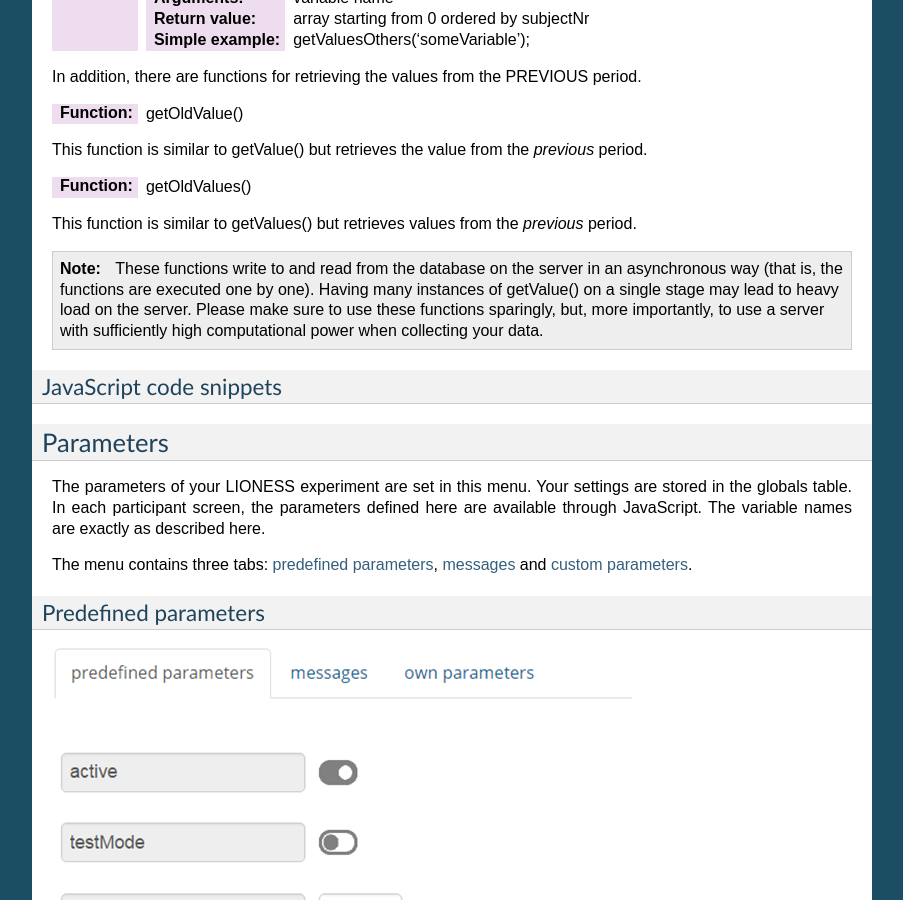
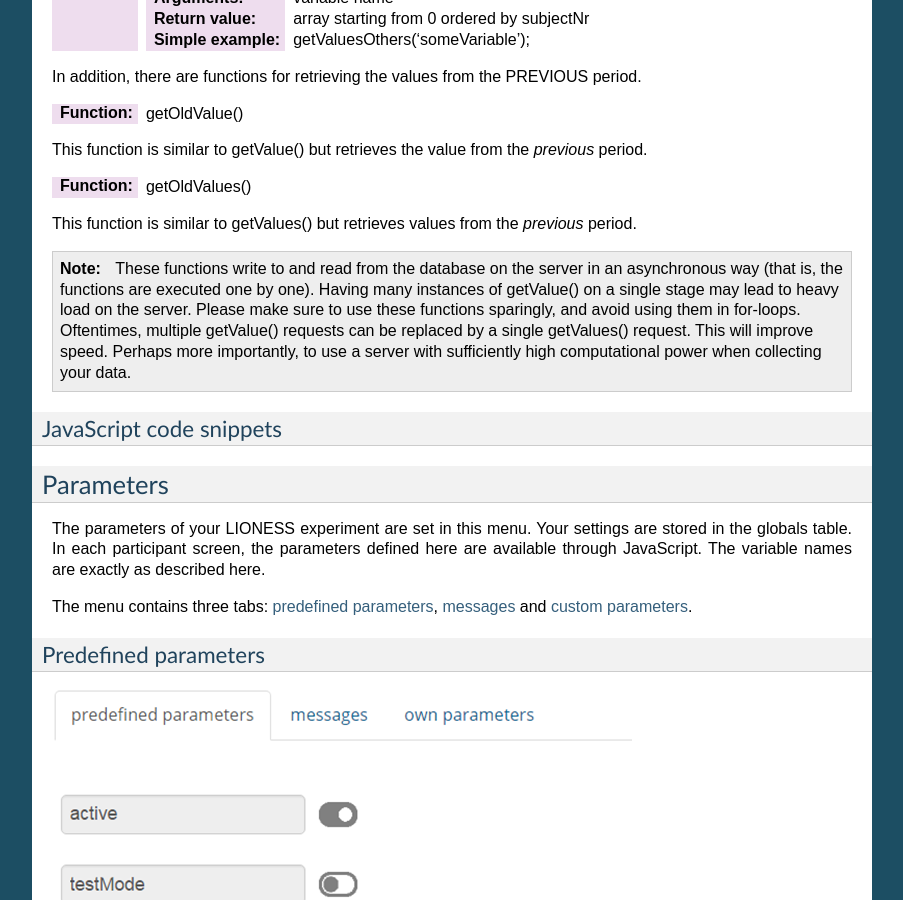
Before and after one commit to marcusgia2505/LIONESS_doc, a Sphinx documentation site: the page built from docs/040_reference_manual.rst, in a window 1280 px wide and 900 px high, scrolled down 18975 px. Shown: the whole window, without its empty margins (198-1101 px from the left). Built offline with Sphinx 7.4.7, drawn with Linux system fonts in a browser that asks for light colours.

Commit message:
Update 040_reference_manual.rst

```diff
--- a/docs/040_reference_manual.rst
+++ b/docs/040_reference_manual.rst
@@ -762,7 +762,7 @@
 
 This function is similar to getValues() but retrieves values from the *previous* period.
 
-.. note:: These functions write to and read from the database on the server in an asynchronous way (that is, the functions are executed one by one). Having many instances of getValue() on a single stage may lead to heavy load on the server. Please make sure to use these functions sparingly, but, more importantly, to use a server with sufficiently high computational power when collecting your data.
+.. note:: These functions write to and read from the database on the server in an asynchronous way (that is, the functions are executed one by one). Having many instances of getValue() on a single stage may lead to heavy load on the server. Please make sure to use these functions sparingly, and avoid using them in for-loops. Oftentimes, multiple getValue() requests can be replaced by a single getValues() request. This will improve speed. Perhaps more importantly, to use a server with sufficiently high computational power when collecting your data.
 
 
 .. _javascript_code_snippets:
```
